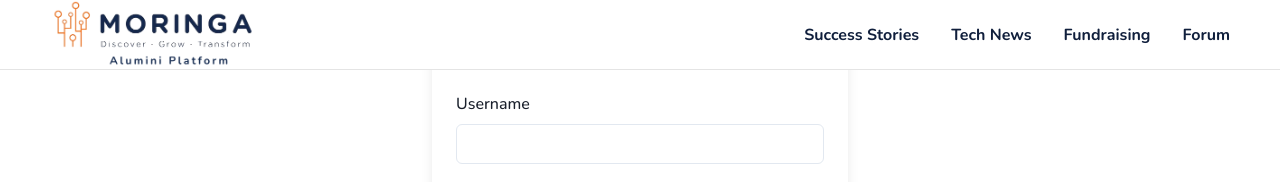
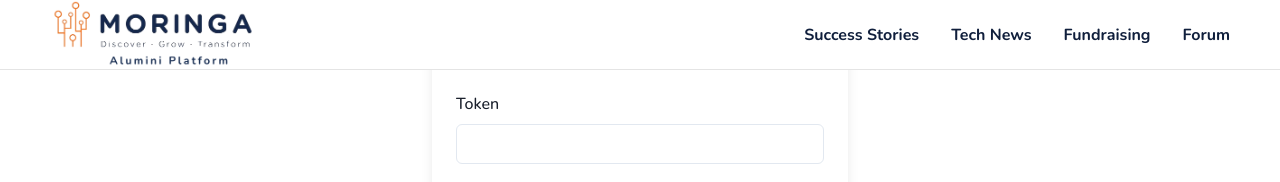
Before and after one commit to itswasabii/map_back, a React (Vite) app in the folder client/: page /reset-password in a window 1280 px wide. Shown: the top 182 px of the page. Built offline with nearby package versions, Linux system fonts and the light colour scheme.

Commit message:
Save progress before merging/rebasing

```diff
--- a/client/src/pages/ForgotPassword.jsx
+++ b/client/src/pages/ForgotPassword.jsx
@@ -1,7 +1,8 @@
 import React, { useState } from "react";
+import { useNavigate, Link as RouterLink } from "react-router-dom";
 import { Formik, Form, Field, ErrorMessage } from "formik";
 import * as Yup from "yup";
-import { Box, Button, Input, FormControl, FormLabel, FormErrorMessage, VStack, Text } from "@chakra-ui/react";
+import { Box, Button, Input, FormControl, FormLabel, FormErrorMessage, VStack, Text, Link } from "@chakra-ui/react";
 import { toast } from 'react-toastify';
 import 'react-toastify/dist/ReactToastify.css';
 
@@ -12,6 +13,7 @@ const ForgotPasswordSchema = Yup.object().shape({
 const ForgotPassword = () => {
   const [resetToken, setResetToken] = useState("");
   const [error, setError] = useState("");
+  const [email, setEmail] = useState("");
 
   const handleForgotPassword = async (values, { setSubmitting }) => {
     try {
@@ -28,6 +30,7 @@ const ForgotPassword = () => {
         const data = await response.json();
         setResetToken(data.reset_token);
         setError("");
+        setEmail(email);
         toast.success('An email with reset instructions has been sent', {
           position: 'top-right',
           autoClose: 3000,
@@ -64,7 +67,7 @@ const ForgotPassword = () => {
                 {error && <Text color="red.500">{error}</Text>}
                 {resetToken && (
                   <Text color="green.500">
-                    An email with reset instructions has been sent to <strong>{values.email}</strong>.
+                    An email with reset instructions has been sent to <strong>{email}</strong>.
                   </Text>
                 )}
 
@@ -75,6 +78,12 @@ const ForgotPassword = () => {
             </Form>
           )}
         </Formik>
+        <Text mt={4}>
+          Proceed to{" "}
+          <Link as={RouterLink} to="/reset-password" color="teal.500">
+            Reset Password
+          </Link>
+        </Text>
       </Box>
     </Box>
   );
--- a/client/src/pages/ResetPassword.jsx
+++ b/client/src/pages/ResetPassword.jsx
@@ -6,7 +6,7 @@ import { toast } from 'react-toastify';
 import 'react-toastify/dist/ReactToastify.css';
 
 const ResetPasswordSchema = Yup.object().shape({
-  username: Yup.string().required("Username is required"),
+  token: Yup.string().required("Token is required"),
   newPassword: Yup.string()
     .required("New Password is required")
     .min(8, "Password must be at least 8 characters"),
@@ -16,29 +16,27 @@ const ResetPasswordSchema = Yup.object().shape({
 });
 
 const ResetPasswordForm = () => {
-  const [resetToken, setResetToken] = useState("");
   const [error, setError] = useState("");
 
   const handleSubmit = async (values, { setSubmitting }) => {
     try {
-      const { username, newPassword } = values;
+      const { token, newPassword, confirmPassword } = values;
       const response = await fetch("http://localhost:5555/reset_password", {
         method: "POST",
         headers: {
           "Content-Type": "application/json",
         },
-        body: JSON.stringify({ username, newPassword }),
+        body: JSON.stringify({ token, new_password: newPassword, confirm_password: confirmPassword }),
       });
       if (response.ok) {
-        const data = await response.json();
-        setResetToken(data.reset_token);
-        setError("");
         toast.success('Password has been reset successfully', {
           position: 'top-right',
           autoClose: 3000,
         });
+        setError("");
       } else {
-        setError("Username not found");
+        const errorData = await response.json();
+        setError(errorData.error || "Failed to reset password. Please try again.");
       }
     } catch (error) {
       console.error("Error:", error);
@@ -53,17 +51,17 @@ const ResetPasswordForm = () => {
       <Box className="reset-password-form" p={6} boxShadow="lg" borderRadius="md">
         <Text as="h1" fontSize="2xl" mb={4}>Reset Password</Text>
         <Formik
-          initialValues={{ username: "", newPassword: "", confirmPassword: "" }}
+          initialValues={{ token: "", newPassword: "", confirmPassword: "" }}
           validationSchema={ResetPasswordSchema}
           onSubmit={handleSubmit}
         >
           {({ isSubmitting, errors, touched }) => (
             <Form>
               <VStack spacing={4}>
-                <FormControl isInvalid={errors.username && touched.username}>
-                  <FormLabel htmlFor="username">Username</FormLabel>
-                  <Field as={Input} id="username" name="username" />
-                  <ErrorMessage name="username" component={FormErrorMessage} />
+                <FormControl isInvalid={errors.token && touched.token}>
+                  <FormLabel htmlFor="token">Token</FormLabel>
+                  <Field as={Input} id="token" name="token" />
+                  <ErrorMessage name="token" component={FormErrorMessage} />
                 </FormControl>
 
                 <FormControl isInvalid={errors.newPassword && touched.newPassword}>
@@ -79,11 +77,6 @@ const ResetPasswordForm = () => {
                 </FormControl>
 
                 {error && <Text color="red.500">{error}</Text>}
-                {resetToken && (
-                  <Text color="green.500">
-                    Your reset token: <strong>{resetToken}</strong>
-                  </Text>
-                )}
 
                 <Button type="submit" colorScheme="teal" isLoading={isSubmitting}>
                   Submit
```
